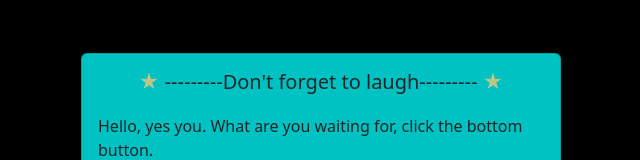
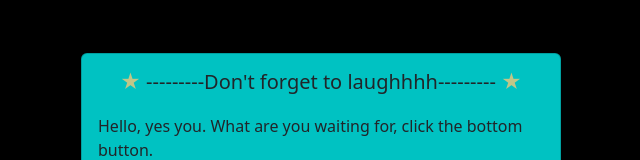
Before and after one commit to venusian6/JokeApi, a plain HTML site: page index.html in a window 1280 px wide. Shown: the part 225-385 px from the top of the page, without its empty margins (319-959 px from the left). Drawn offline with nearby package versions, Linux system fonts and the light colour scheme.

Commit message:
Update index.html

```diff
--- a/index.html
+++ b/index.html
@@ -19,7 +19,7 @@
       <div class="card-body">
         <h5 class="card-title" style="margin-bottom: 20px; text-align: center">
           <span> &#9733;</span>
-          ---------Don't forget to laugh---------
+          ---------Don't forget to laughhhh---------
           <span> &#9733;</span>
         </h5>
         <p class="card-text">
```
